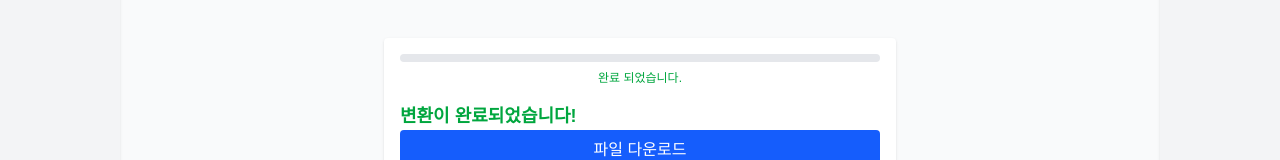
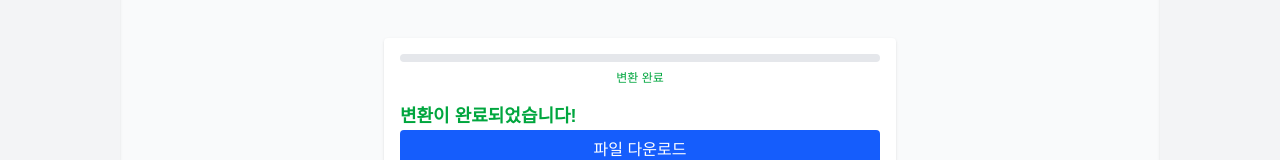
Before and after one commit to crystal23733/AllFileConvert, a Next.js app in the folder frontend/: page /result in a window 1280 px wide. Shown: the part 166-326 px from the top of the page. Built offline with nearby package versions, Linux system fonts and the light colour scheme.

Commit message:
Feat|진행률 표시 및 변환 상태 관리 다국적화
- ProgressBarWithLabel 컴포넌트 다국적화
  * 상태별 번역 키 매핑 함수 구현
  * 모든 변환 상태 메시지 번역
  * 진행률 퍼센트 표시 다국적화

```diff
--- a/frontend/src/components/molecules/ProgressBarWithLabel/ProgressBarWithLabel.tsx
+++ b/frontend/src/components/molecules/ProgressBarWithLabel/ProgressBarWithLabel.tsx
@@ -1,9 +1,29 @@
+"use client";
+
 import ProgressBar from "@/components/atoms/ProgressBar/ProgressBar";
 import ProgressBarProps from "@/components/common/ProgressBar.types";
 import { FC } from "react";
-import statusLabel from "./constant/statusLabel";
+import { useTranslation } from "react-i18next";
 
 const ProgressBarWithLabel: FC<ProgressBarProps> = ({ status }) => {
+  const { t } = useTranslation();
+
+  // 상태별 번역 키 매핑
+  const getStatusLabel = (status: string) => {
+    switch (status) {
+      case "pending":
+        return t("conversion.status.pending");
+      case "processing":
+        return t("conversion.status.processing");
+      case "completed":
+        return t("conversion.status.completed");
+      case "failed":
+        return t("conversion.status.failed");
+      default:
+        return t("conversion.status.idle");
+    }
+  };
+
   return (
     <div className="w-full flex flex-col gap-2 items-center">
       <ProgressBar status={status} />
@@ -16,7 +36,7 @@ const ProgressBarWithLabel: FC<ProgressBarProps> = ({ status }) => {
               : "text-gray-500"
         }`}
       >
-        {statusLabel[status]}
+        {getStatusLabel(status)}
       </span>
     </div>
   );
```
